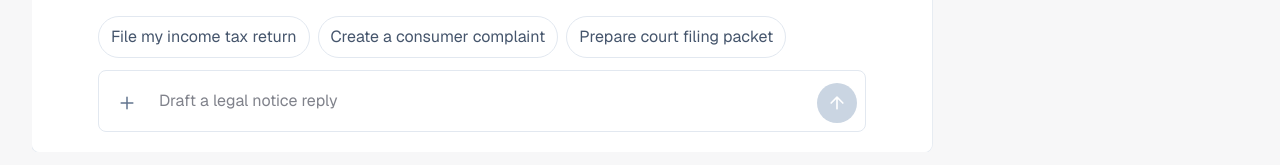
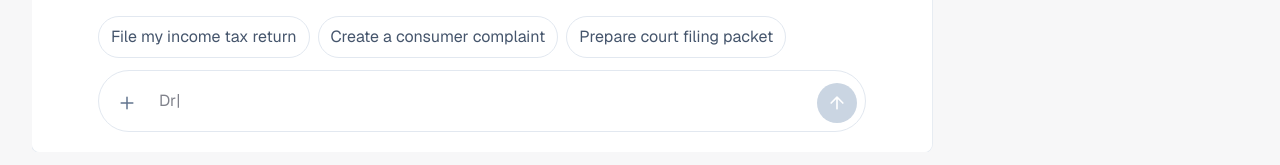
Before and after one commit to farzeenilyaszargar/Caseway, a Next.js app: page /assistant in a window 1280 px wide. Shown: the part 632-797 px from the top of the page. Built offline with nearby package versions, Linux system fonts and the light colour scheme.

Commit message:
Polish chat composer placeholder

```diff
--- a/app/assistant/page.tsx
+++ b/app/assistant/page.tsx
@@ -251,6 +251,8 @@ export default function AssistantPage() {
   const [attachedDocuments, setAttachedDocuments] = useState<AttachedDocument[]>([]);
   const [openDropdown, setOpenDropdown] = useState<DropdownKey>(null);
   const [placeholderIndex, setPlaceholderIndex] = useState(0);
+  const [placeholderLength, setPlaceholderLength] = useState(0);
+  const [isPlaceholderDeleting, setIsPlaceholderDeleting] = useState(false);
 
   const [category, setCategory] = useState("All");
   const [city, setCity] = useState("All cities");
@@ -317,12 +319,30 @@ export default function AssistantPage() {
   }, []);
 
   useEffect(() => {
-    const intervalId = window.setInterval(() => {
-      setPlaceholderIndex((current) => (current + 1) % composerPlaceholders.length);
-    }, 2200);
+    if (input.length > 0) return;
 
-    return () => window.clearInterval(intervalId);
-  }, []);
+    const activePlaceholder = composerPlaceholders[placeholderIndex];
+    const isFullyTyped = placeholderLength === activePlaceholder.length;
+    const isFullyDeleted = placeholderLength === 0;
+    const delay = isFullyTyped && !isPlaceholderDeleting ? 1100 : isPlaceholderDeleting ? 35 : 55;
+
+    const timeoutId = window.setTimeout(() => {
+      if (isFullyTyped && !isPlaceholderDeleting) {
+        setIsPlaceholderDeleting(true);
+        return;
+      }
+
+      if (isFullyDeleted && isPlaceholderDeleting) {
+        setIsPlaceholderDeleting(false);
+        setPlaceholderIndex((current) => (current + 1) % composerPlaceholders.length);
+        return;
+      }
+
+      setPlaceholderLength((current) => current + (isPlaceholderDeleting ? -1 : 1));
+    }, delay);
+
+    return () => window.clearTimeout(timeoutId);
+  }, [input.length, isPlaceholderDeleting, placeholderIndex, placeholderLength]);
 
   useEffect(() => {
     const controller = new AbortController();
@@ -543,7 +563,8 @@ export default function AssistantPage() {
   );
   const canSend = input.trim().length > 0 || attachedDocuments.length > 0;
   const noChatStarted = messages.length === 0;
-  const composerPlaceholder = agentTurn?.missingFields[0]?.placeholder || composerPlaceholders[placeholderIndex];
+  const typedPlaceholder = composerPlaceholders[placeholderIndex].slice(0, placeholderLength);
+  const composerPlaceholder = `${typedPlaceholder}${typedPlaceholder ? "|" : ""}`;
 
   return (
     <AppShell headerAction={headerToggle}>
@@ -635,7 +656,7 @@ export default function AssistantPage() {
                     </button>
                   ))}
                 </div>
-                <form onSubmit={onSubmit} className="mx-auto max-w-3xl rounded-lg border border-slate-200 bg-white p-2">
+                <form onSubmit={onSubmit} className="mx-auto max-w-3xl rounded-full border border-slate-200 bg-white p-2">
                   <label className="sr-only" htmlFor="agent-answer">
                     Message NyayLink filing agent
                   </label>
@@ -685,7 +706,7 @@ export default function AssistantPage() {
                       value={input}
                       onChange={(event) => setInput(event.target.value)}
                       placeholder={composerPlaceholder}
-                      className="min-w-0 flex-1 bg-transparent px-2 py-2.5 text-[15px] outline-none"
+                      className="min-w-0 flex-1 bg-transparent px-2 py-2.5 text-[15px] outline-none ring-0 shadow-none focus:border-transparent focus:outline-none focus:ring-0 focus-visible:outline-none focus-visible:ring-0"
                     />
                     <button
                       type="submit"
```
